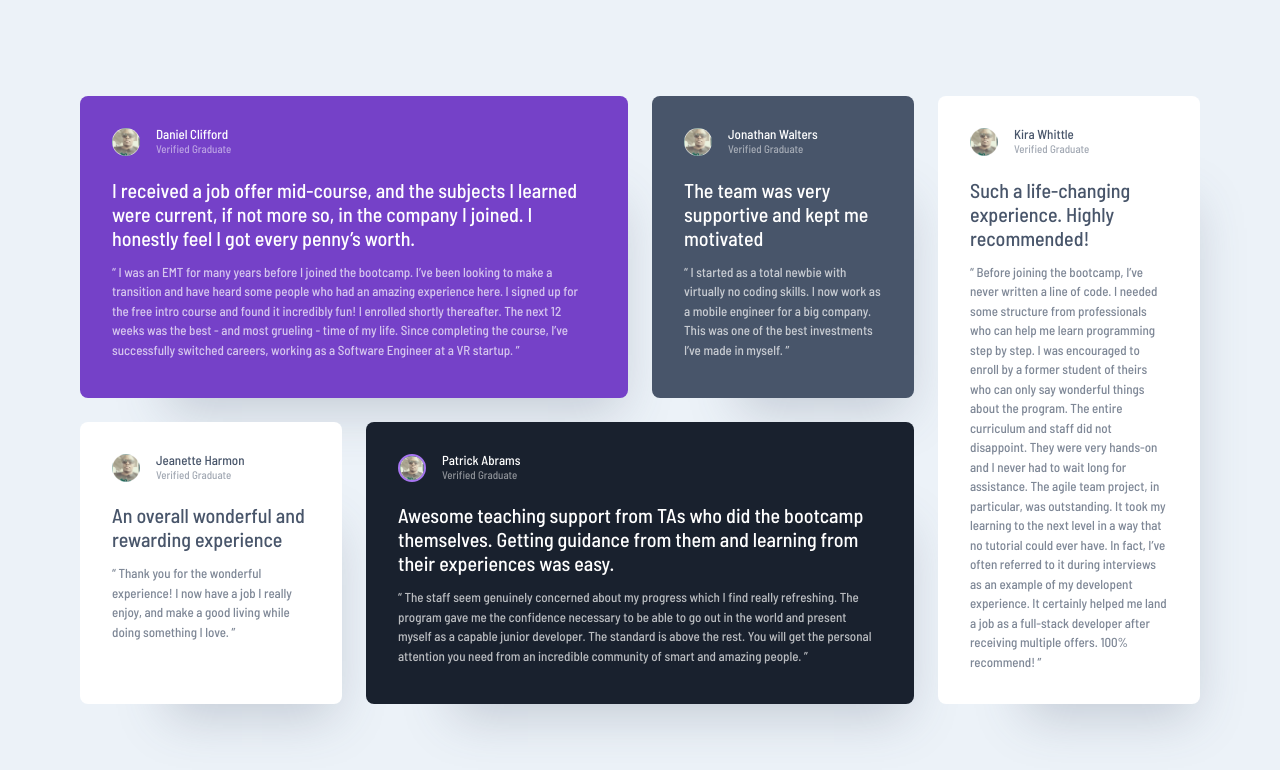
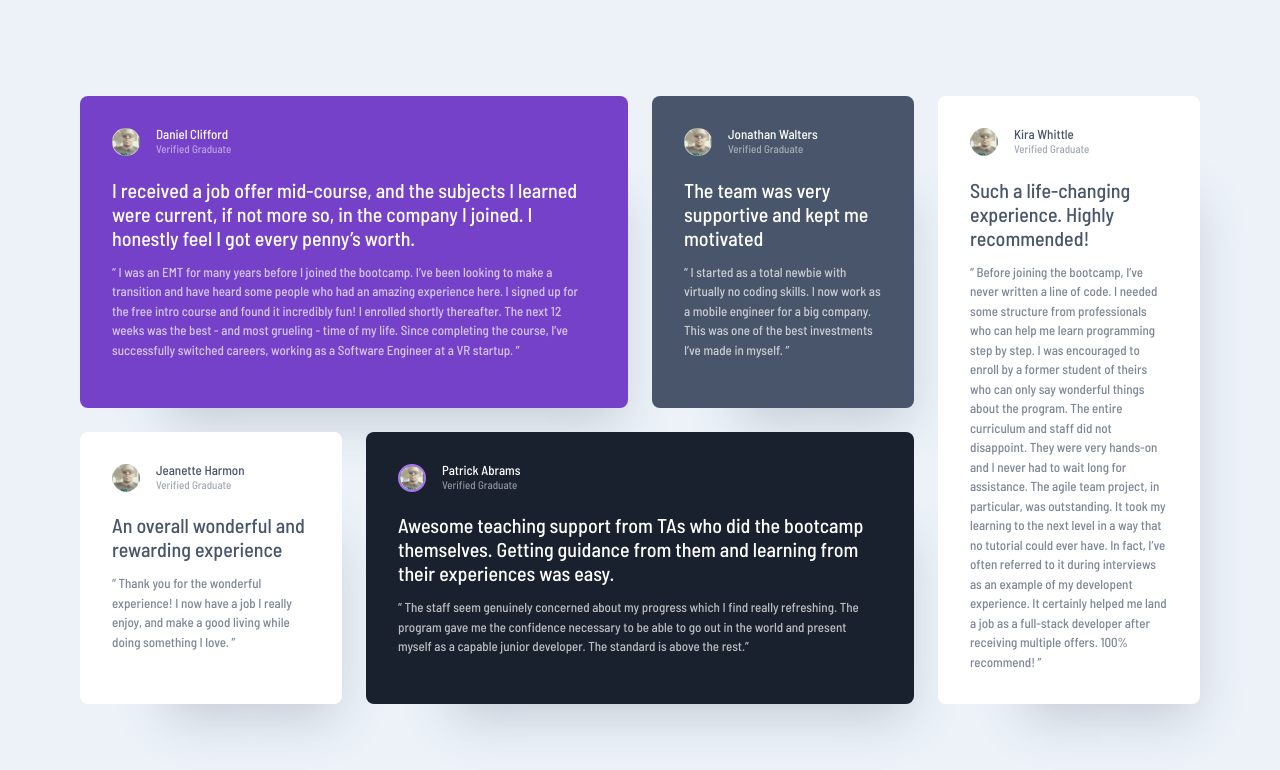
Before and after one commit to PeterNjukia/grogon, a plain HTML site: page index.html in a window 1280 px wide. Drawn offline with Linux system fonts and the light colour scheme.

Commit message:
index update

```diff
--- a/index.html
+++ b/index.html
@@ -91,8 +91,7 @@
       <p>
         “ The staff seem genuinely concerned about my progress which I find really refreshing. The program
         gave me the confidence necessary to be able to go out in the world and present myself as a capable
-        junior developer. The standard is above the rest. You will get the personal attention you need from
-        an incredible community of smart and amazing people. ”
+        junior developer. The standard is above the rest.”
       </p>
     </article>
     <article class="testimonial flow bg-neutral-100 text-secondary-400">
```
